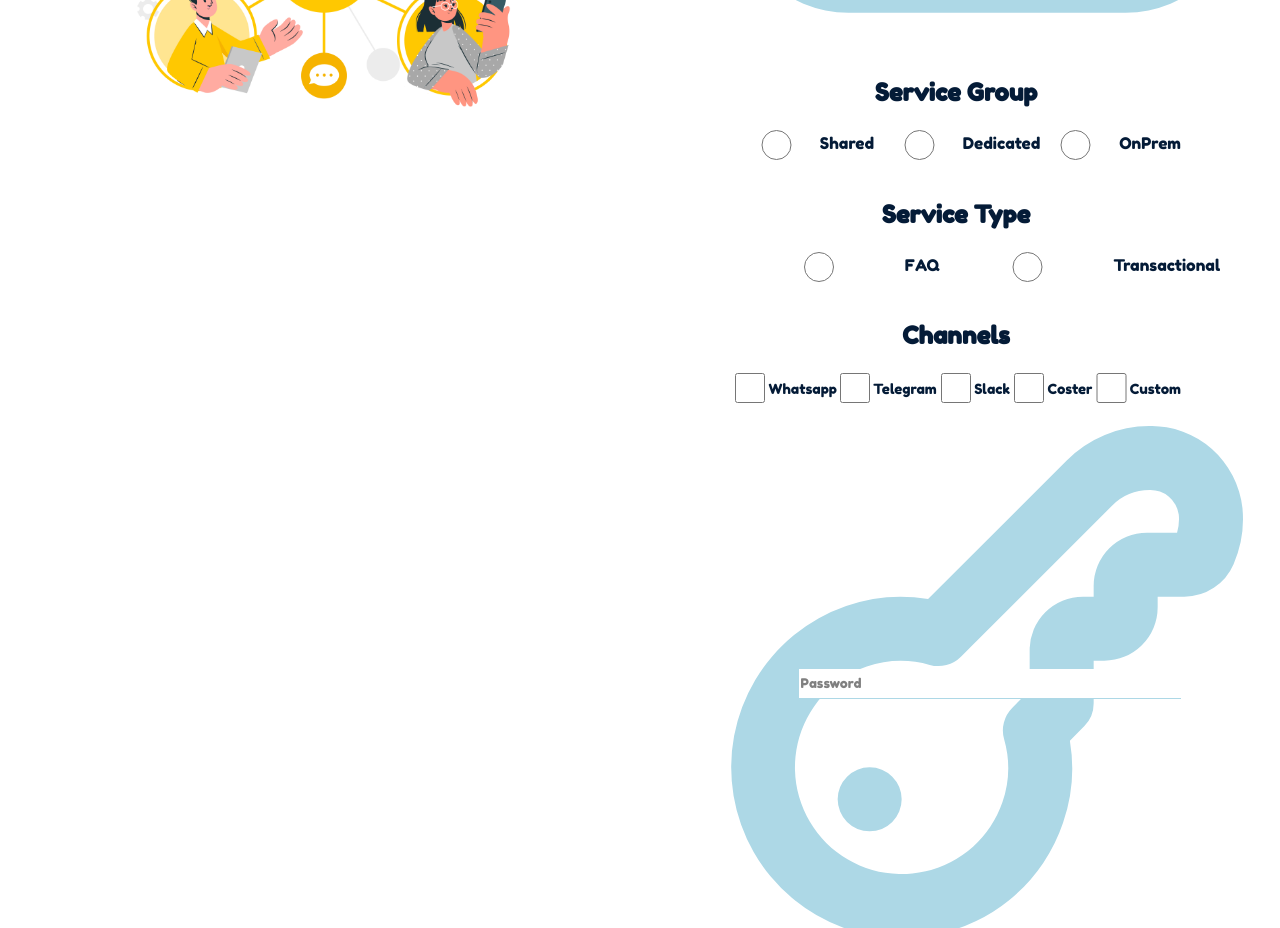
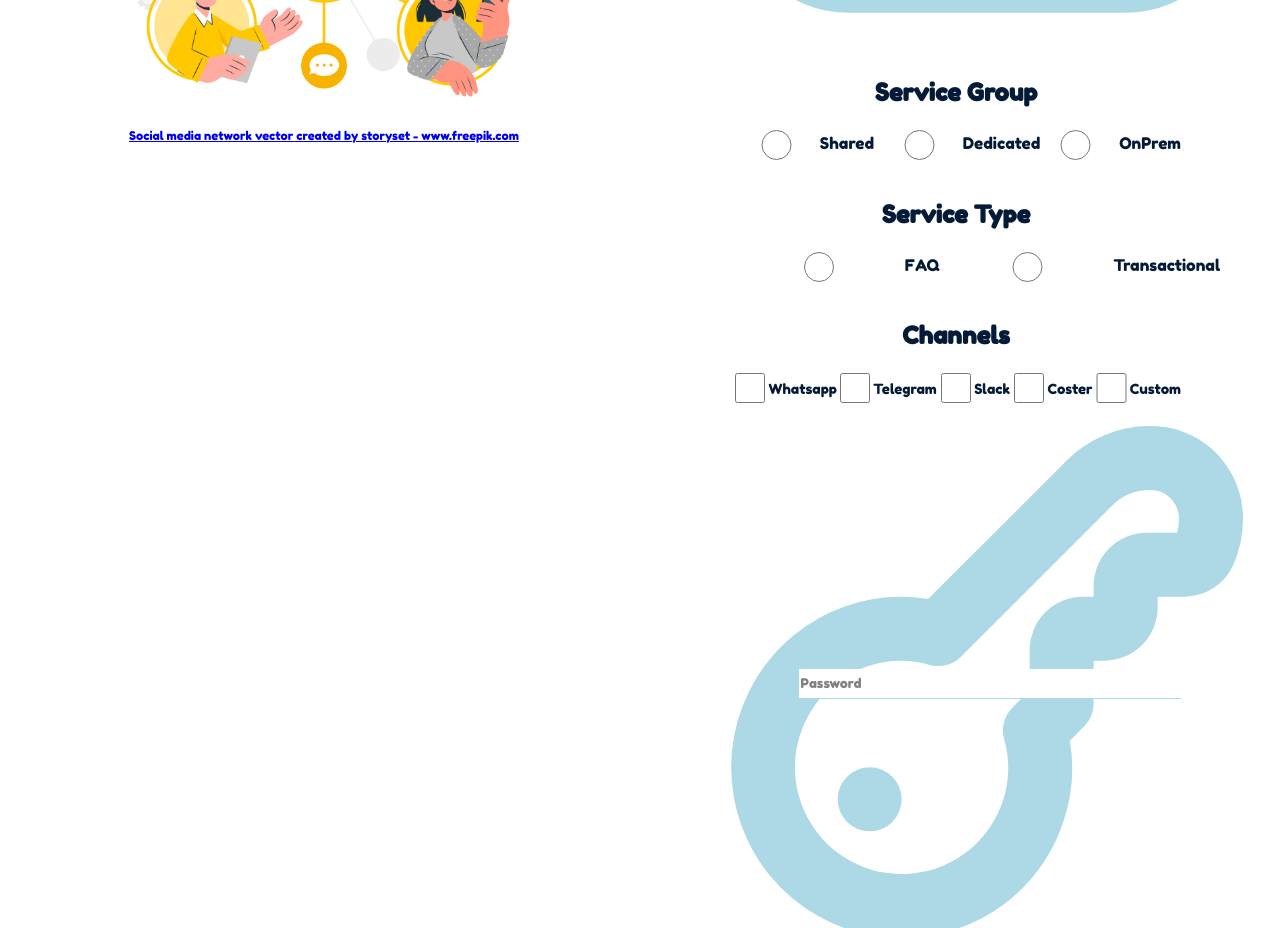
Before and after one commit to mutawalle/login-form, a React (Create React App) app: page /register in a window 1280 px wide. Shown: the part 1640-2568 px from the top of the page. Built offline with nearby package versions, Linux system fonts and the light colour scheme.

Commit message:
Update Register.js

```diff
--- a/src/Components/Register.js
+++ b/src/Components/Register.js
@@ -92,7 +92,8 @@ export default function Register() {
     <>
       <div className="containerAuth">
         <div className="bagianKiriAuth">
-          <img src={require("../Images/vektor.jpg")} />
+          <img src={require("../Images/vektor.jpg")} /><br/>
+          <a href='https://www.freepik.com/vectors/social-media-network' style={{fontSize: '12px'}}>Social media network vector created by storyset - www.freepik.com</a>
         </div>
         <div className="bagianKananAuth">
           <h1>Welcome</h1>
```
